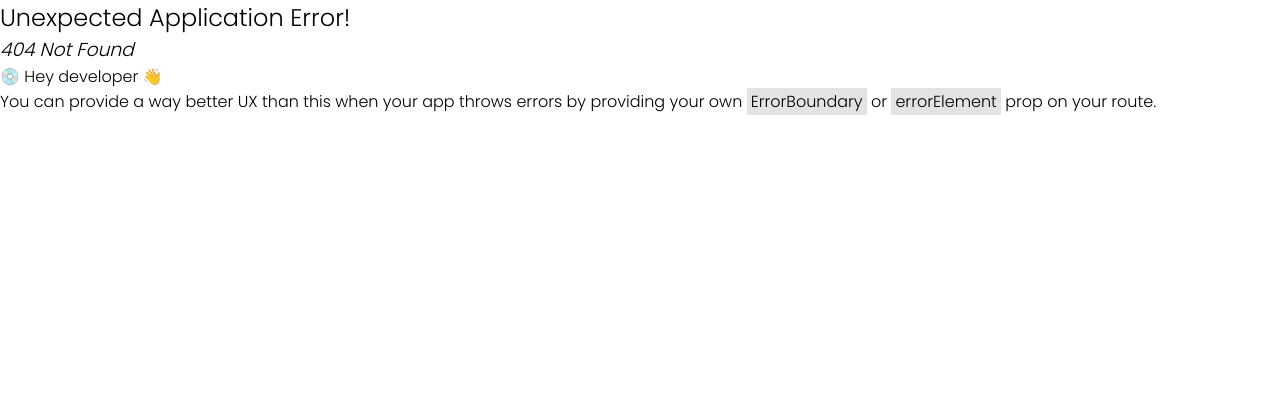
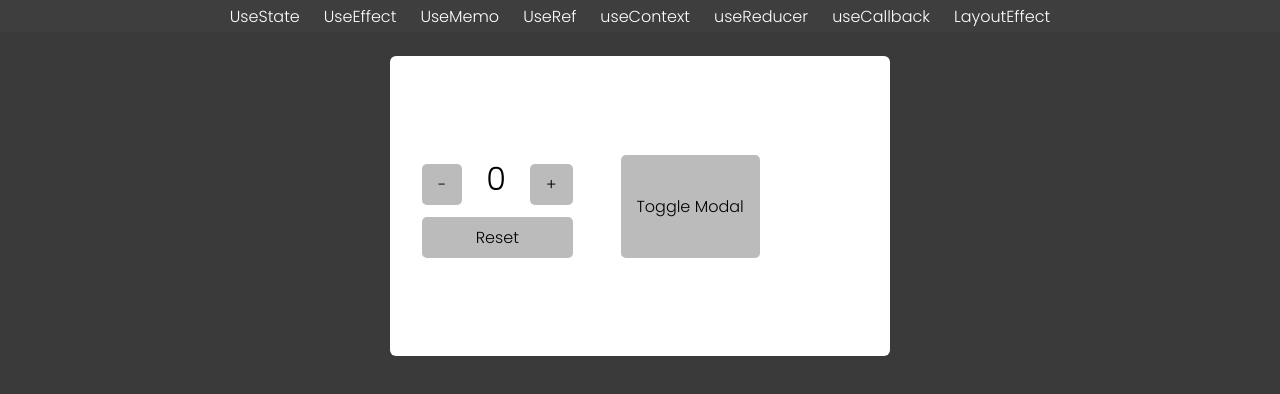
Before and after one commit to Frankdias92/Learning-React, a React (Vite) app in the folder Learing-React-Hooks/: page /layoutEffect in a window 1280 px wide. Before the commit this address had no page. Shown: the top 394 px of the page. Built offline with nearby package versions, Linux system fonts and the light colour scheme.

Commit message:
add: useLayoutEffect

```diff
--- a/Learing-React-Hooks/src/components/Counter.tsx
+++ b/Learing-React-Hooks/src/components/Counter.tsx
@@ -15,9 +15,9 @@ export function Counter() {
   return (
     <div className="counter">
       <div className="counterState">
+        <button onClick={() => changeCount(-1)}>-</button>
+        <span>{count}</span>
         <button onClick={() => changeCount(1)}>+</button>
-        <span>{count}</span>
-        <button onClick={() => changeCount(-1)}>-</button>
       </div>
       <button onClick={() => resetCount()} >Reset</button>
     </div>
--- /dev/null
+++ b/Learing-React-Hooks/src/components/Modal.tsx
@@ -0,0 +1,32 @@
+import { useLayoutEffect, useRef, useState } from "react";
+
+const Modal = () => {
+  const [show, setShow] = useState(false);
+
+  const popup = useRef<HTMLDivElement>(null);
+  const button = useRef<HTMLButtonElement>(null);
+
+  useLayoutEffect(() => {
+    if (!popup.current || !button.current) return;
+
+    const { bottom } = button.current.getBoundingClientRect();
+
+    popup.current.style.top = `${bottom + 25}px`;
+  }, [show]);
+
+  return (
+    <>
+      <button ref={button} onClick={() => setShow((prev) => !prev)}>
+        Toggle Modal
+      </button>
+
+      {show && (
+        <div style={{ position: "absolute" }} ref={popup}>
+          Hello from modal!
+        </div>
+      )}
+    </>
+  );
+};
+
+export default Modal;
--- a/Learing-React-Hooks/src/global.css
+++ b/Learing-React-Hooks/src/global.css
@@ -67,3 +67,8 @@
   background-color: #ddd;
   cursor: pointer;
 }
+
+.layourEffect {
+  display: flex;
+  gap: 3rem;
+}
--- a/Learing-React-Hooks/src/pages/Header.tsx
+++ b/Learing-React-Hooks/src/pages/Header.tsx
@@ -14,6 +14,7 @@ export function Header() {
           <li><a href="/usecontext">useContext</a></li>
           <li><a href="/usereducer">useReducer</a></li>
           <li><a href="/usecallback">useCallback</a></li>
+          <li><a href="/layoutEffect">LayoutEffect</a></li>
         </ul>
       </nav>
     </header>
--- a/Learing-React-Hooks/src/pages/useCallback.tsx
+++ b/Learing-React-Hooks/src/pages/useCallback.tsx
@@ -18,7 +18,7 @@ export function UseCallback() {
 
   return (
     <div>
-      <input value={text} onChange={(e) => setText(e.target.value)} />
+      <input placeholder="Search" value={text} onChange={(e) => setText(e.target.value)} />
 
       <button onClick={() => setResourceType('posts')}>Posts</button>
       <button onClick={() => setResourceType('comments')}>Comments</button>
--- /dev/null
+++ b/Learing-React-Hooks/src/pages/useLayoutEffect.tsx
@@ -0,0 +1,14 @@
+import { Counter } from "../components/Counter";
+import Modal from "../components/Modal";
+
+const UseLayoutEffect = () => {
+
+  return (
+    <div className="layourEffect">
+      <Counter />
+      <Modal />
+    </div>
+  );
+};
+
+export default UseLayoutEffect;
```
Also changed, not shown: Learing-React-Hooks/src/main.tsx (+6 -1 lines).
